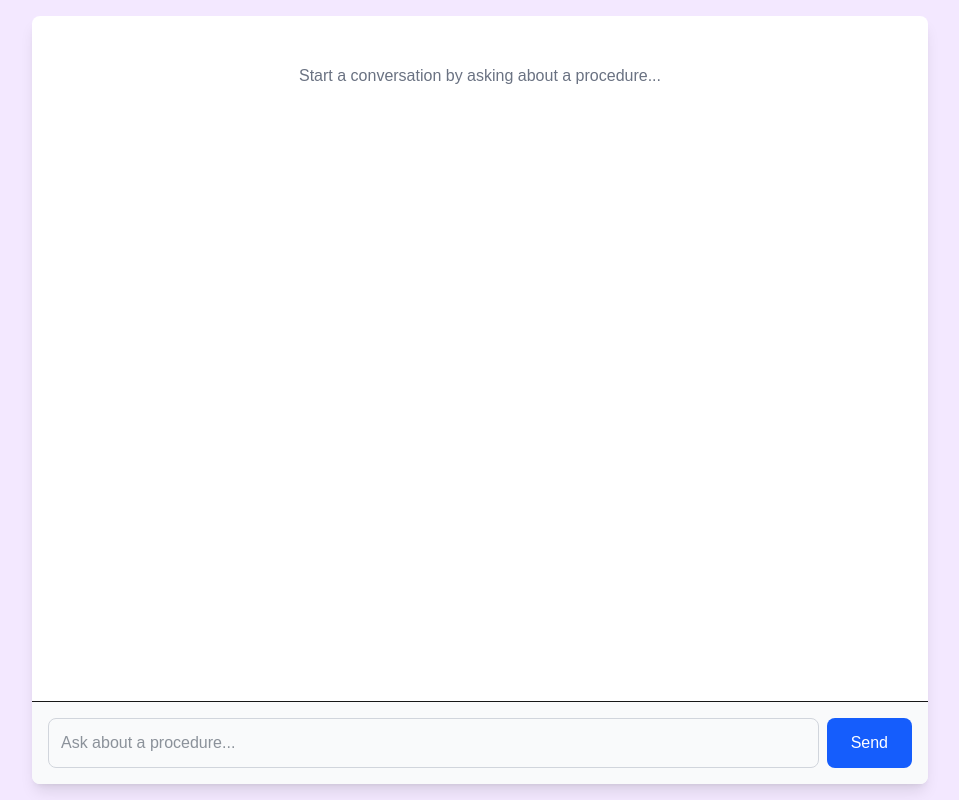
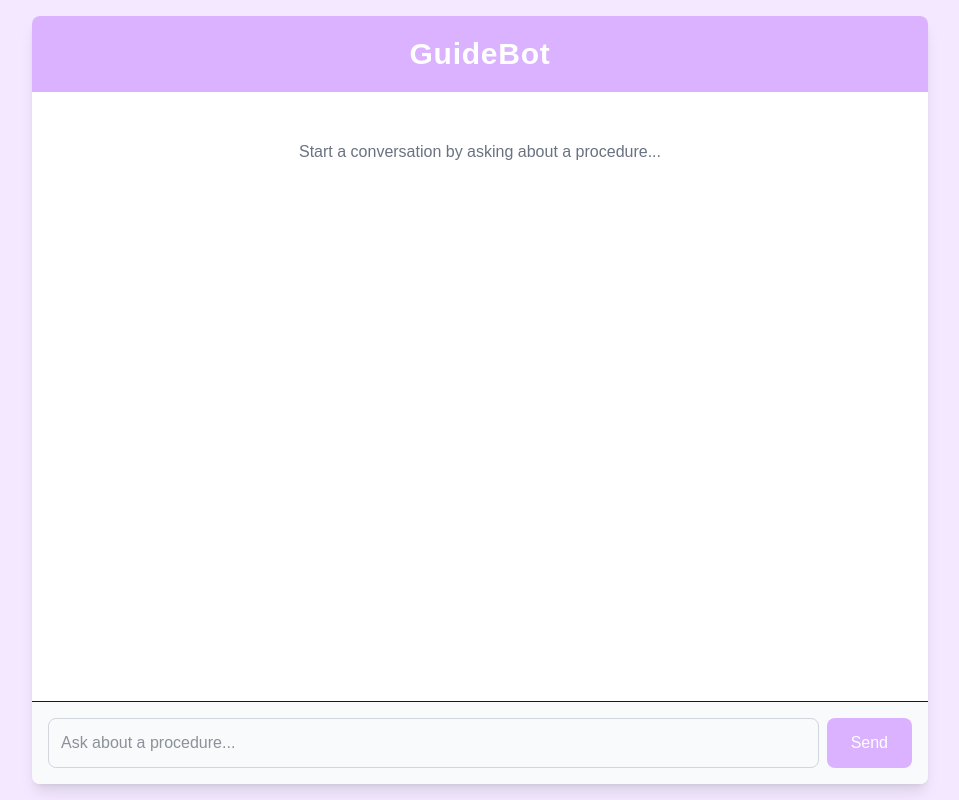
Before and after one commit to ocnguye/guidebot-vercel, a Next.js app: page / in a window 1280 px wide. Shown: the whole page, without its empty margins (160-1119 px from the left). Built offline with nearby package versions, Linux system fonts and the light colour scheme.

Commit message:
added title and changed colors

```diff
--- a/app/page.tsx
+++ b/app/page.tsx
@@ -71,6 +71,10 @@ export default function Chat() {
   return (
     <div className="flex flex-col h-screen bg-purple-100 p-4">
       <div className="flex flex-col h-full max-w-4xl mx-auto w-full bg-white rounded-lg shadow-lg overflow-hidden">
+        {/* Header */}
+        <div className="bg-purple-300 py-5 px-6">
+          <h1 className="text-3xl font-bold text-white text-center tracking-wide">GuideBot</h1>
+        </div>
         {/* Chat history */}
         <div className="flex-1 overflow-y-auto p-4 space-y-3">
           {messages.length === 0 && (
@@ -88,7 +92,7 @@ export default function Chat() {
               <div
                 className={`p-3 rounded-lg max-w-[80%] ${
                   msg.role === "user"
-                    ? "bg-blue-500 text-white"
+                    ? "bg-purple-300 text-white"
                     : "bg-gray-100 text-gray-800 border"
                 }`}
               >
@@ -160,13 +164,13 @@ export default function Chat() {
               value={input}
               onChange={(e) => setInput(e.target.value)}
               onKeyDown={(e) => e.key === "Enter" && handleSend()}
-              className="flex-1 p-3 border border-gray-300 rounded-lg focus:outline-none focus:ring-2 focus:ring-blue-500 focus:border-transparent text-gray-800"
+              className="flex-1 p-3 border border-gray-300 rounded-lg focus:outline-none focus:ring-2 focus:ring-purple-200 focus:border-transparent text-gray-800"
               placeholder="Ask about a procedure..."
               disabled={loading}
             />
             <button
               onClick={handleSend}
-              className="bg-blue-600 text-white px-6 py-3 rounded-lg hover:bg-blue-700 disabled:opacity-50 disabled:cursor-not-allowed transition-colors"
+              className="bg-purple-300 text-white px-6 py-3 rounded-lg hover:bg-purple-400 disabled:opacity-50 disabled:cursor-not-allowed transition-colors"
               disabled={loading}
             >
               Send
```
